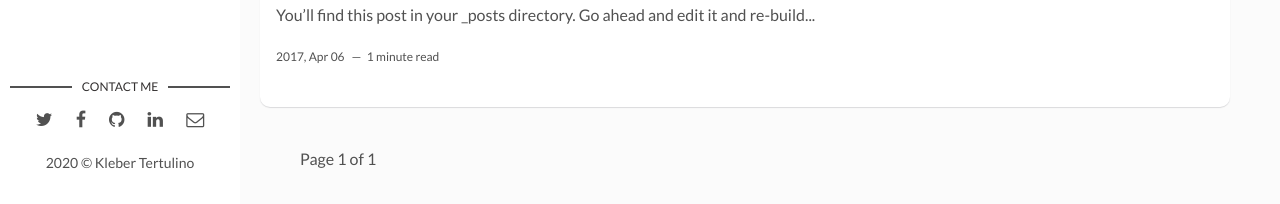
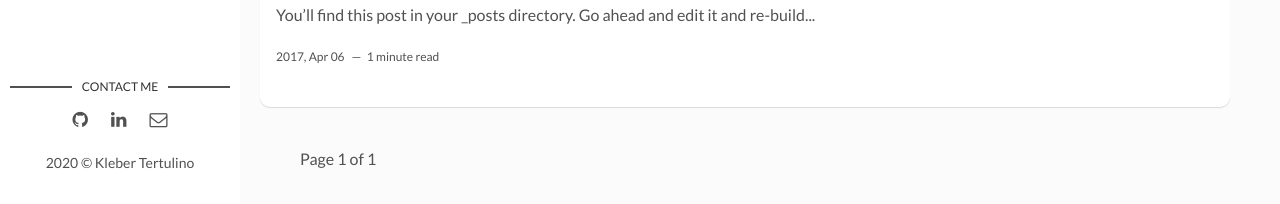
Before and after one commit to klebertertulino/klebertertulino.github.io, a Jekyll site: the page built from index.html, in a window 1280 px wide and 1296 px high. Shown: the part 1089-1293 px from the top of the window. Built offline with Jekyll 4.4.1, drawn with Linux system fonts in a browser that asks for light colours; the list of posts is cut into pages by our own code.

Commit message:
Some changes

```diff
--- a/_config.yml
+++ b/_config.yml
@@ -4,7 +4,6 @@
 permalink: ':title/'
 baseurl: "/" # the subpath of your site, e.g. /blog
 url: "" # the base hostname & protocol for your site, e.g. http://example.com
-site-twitter: #if your site has a twitter account, enter it here
 
 # Author Settings
 author: Kleber Tertulino # add your name
--- a/_layouts/main.html
+++ b/_layouts/main.html
@@ -18,13 +18,9 @@
       <ul>
         {% if site.social-twitter %}
           <li><a href="https://twitter.com/{{ site.social-twitter }}" target="_blank"><i class="fa fa-twitter" aria-hidden="true"></i></a></li>
-        {% else %}
-          <li><a href="https://twitter.com/artemsheludko_" target="_blank"><i class="fa fa-twitter" aria-hidden="true"></i></a></li>
         {% endif %}
         {% if site.social-facebook %}
           <li><a href="https://facebook.com/{{ site.social-facebook }}" target="_blank"><i class="fa fa-facebook" aria-hidden="true"></i></a></li>
-        {% else %}
-          <li><a href="https://facebook.com/" target="_blank"><i class="fa fa-facebook" aria-hidden="true"></i></a></li>
         {% endif %}
         {% if site.social-github %}
           <li class="github"><a href="http://github.com/{{site.social-github}}" target="_blank"><i class="fa fa-github"></i></a></li>
```
